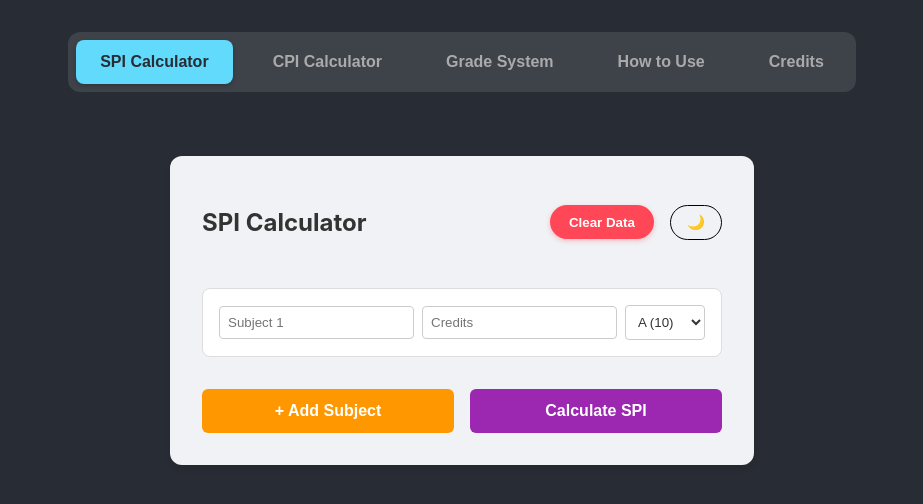
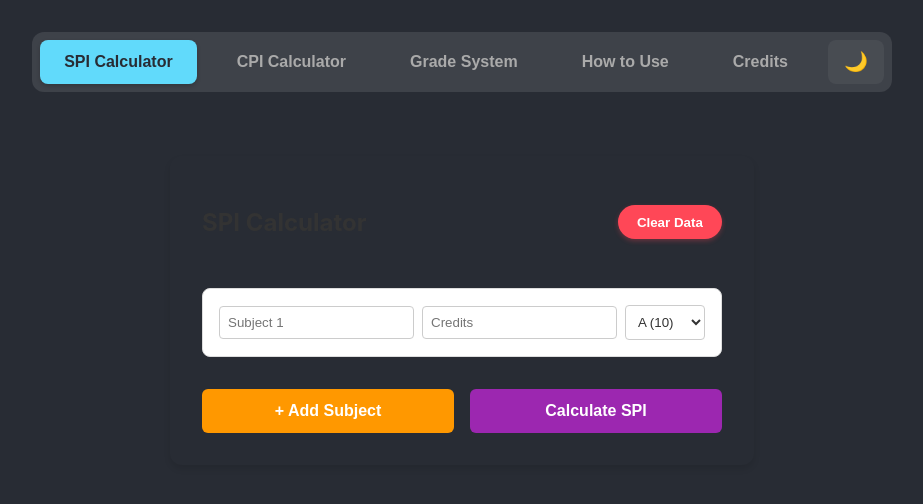
Before and after one commit to lohitpt252003/CPI-CALCULATOR, a React (Create React App) app in the folder maluk/: page / in a window 1280 px wide. Shown: the top 504 px of the page, without its empty margins (178-1101 px from the left). Built offline with nearby package versions, Linux system fonts and the light colour scheme.

Commit message:
theme fixed gloabally

```diff
--- a/maluk/src/App.css
+++ b/maluk/src/App.css
@@ -42,6 +42,17 @@
   box-shadow: 0 2px 4px rgba(0, 0, 0, 0.2);
 }
 
+.nav-btn.theme-btn {
+  font-size: 1.2rem;
+  padding: 0.6rem 1rem;
+  background: rgba(255, 255, 255, 0.05);
+}
+
+.nav-btn.theme-btn:hover {
+  background: rgba(255, 255, 255, 0.2);
+  transform: scale(1.1);
+}
+
 @media (max-width: 600px) {
   .app-nav {
     flex-wrap: wrap;
@@ -54,4 +65,8 @@
     font-size: 0.9rem;
     flex: 1 1 auto;
   }
+
+  .nav-btn.theme-btn {
+    flex: 0 0 auto;
+  }
 }
--- a/maluk/src/App.js
+++ b/maluk/src/App.js
@@ -1,4 +1,4 @@
-import React, { useState } from 'react';
+import React, { useState, useEffect } from 'react';
 import SPICalculator from './components/SPICalculator';
 import CPICalculator from './components/CPICalculator';
 import HowToUse from './components/HowToUse';
@@ -8,9 +8,21 @@ import './App.css';
 
 function App() {
   const [mode, setMode] = useState('spi'); // 'spi', 'cpi', 'how-to', 'grades', 'credits'
+  const [theme, setTheme] = useState(() => {
+    return localStorage.getItem('app_theme') || 'light';
+  });
+
+  useEffect(() => {
+    localStorage.setItem('app_theme', theme);
+    document.body.className = theme === 'dark' ? 'dark-mode' : '';
+  }, [theme]);
+
+  const toggleTheme = () => {
+    setTheme(prev => prev === 'light' ? 'dark' : 'light');
+  };
 
   return (
-    <div className="App">
+    <div className={`App ${theme}-theme`}>
       <div className="app-nav">
         <button
           className={`nav-btn ${mode === 'spi' ? 'active' : ''}`}
@@ -42,6 +54,13 @@ function App() {
         >
           Credits
         </button>
+        <button
+          className="nav-btn theme-btn"
+          onClick={toggleTheme}
+          title="Toggle Theme"
+        >
+          {theme === 'light' ? '🌙' : '☀️'}
+        </button>
       </div>
 
       {mode === 'spi' && <SPICalculator />}
--- a/maluk/src/components/CPICalculator/index.js
+++ b/maluk/src/components/CPICalculator/index.js
@@ -8,7 +8,6 @@ const CPICalculator = () => {
     const [courses, setCourses] = useState([{ id: 1, name: '', credit: '', grade: 'A' }]);
     const [semesters, setSemesters] = useState([{ id: 1, spi: '', credit: '' }]);
     const [cpi, setCpi] = useState(null);
-    const [theme, setTheme] = useState('light');
 
     const gradePoints = {
         'A*': 10, 'A': 10, 'B+': 9, 'B': 8, 'C+': 7, 'C': 6, 'D+': 5, 'D': 4, 'E': 0, 'F': 0
@@ -100,10 +99,6 @@ const CPICalculator = () => {
         }
     };
 
-    const toggleTheme = () => {
-        setTheme(prev => prev === 'light' ? 'dark' : 'light');
-    };
-
     const handleClear = () => {
         setCourses([{ id: 1, name: '', credit: '', grade: 'A' }]);
         setSemesters([{ id: 1, spi: '', credit: '' }]);
@@ -114,14 +109,11 @@ const CPICalculator = () => {
     };
 
     return (
-        <div className={`cpi-calculator-container ${theme}-theme`}>
+        <div className="cpi-calculator-container">
             <div className="header">
                 <h2>CPI Calculator</h2>
                 <div className="header-controls">
                     <button onClick={handleClear} className="btn-clear">Clear Data</button>
-                    <button onClick={toggleTheme} className="theme-toggle">
-                        {theme === 'light' ? '🌙' : '☀️'}
-                    </button>
                 </div>
             </div>
 
--- a/maluk/src/components/SPICalculator/index.js
+++ b/maluk/src/components/SPICalculator/index.js
@@ -10,18 +10,11 @@ const SPICalculator = () => {
         return savedSubjects ? JSON.parse(savedSubjects) : [{ id: 1, name: '', credit: '', grade: 'A' }];
     });
     const [spi, setSpi] = useState(null);
-    const [theme, setTheme] = useState(() => {
-        return localStorage.getItem('spi_theme') || 'light';
-    });
 
-    // Save to localStorage whenever subjects or theme change
+    // Save to localStorage whenever subjects change
     useEffect(() => {
         localStorage.setItem('spi_subjects', JSON.stringify(subjects));
     }, [subjects]);
-
-    useEffect(() => {
-        localStorage.setItem('spi_theme', theme);
-    }, [theme]);
 
     const gradePoints = {
         'A*': 10, 'A': 10, 'B+': 9, 'B': 8, 'C+': 7, 'C': 6, 'D+': 5, 'D': 4, 'E': 0, 'F': 0
@@ -82,10 +75,6 @@ const SPICalculator = () => {
         }
     };
 
-    const toggleTheme = () => {
-        setTheme(prev => prev === 'light' ? 'dark' : 'light');
-    };
-
     const handleClear = () => {
         setSubjects([{ id: 1, name: '', credit: '', grade: 'A' }]);
         setSpi(null);
@@ -93,14 +82,11 @@ const SPICalculator = () => {
     };
 
     return (
-        <div className={`spi-calculator-container ${theme}-theme`}>
+        <div className="spi-calculator-container">
             <div className="header">
                 <h2>SPI Calculator</h2>
                 <div className="header-controls">
                     <button onClick={handleClear} className="btn-clear">Clear Data</button>
-                    <button onClick={toggleTheme} className="theme-toggle">
-                        {theme === 'light' ? '🌙' : '☀️'}
-                    </button>
                 </div>
             </div>
 
```
